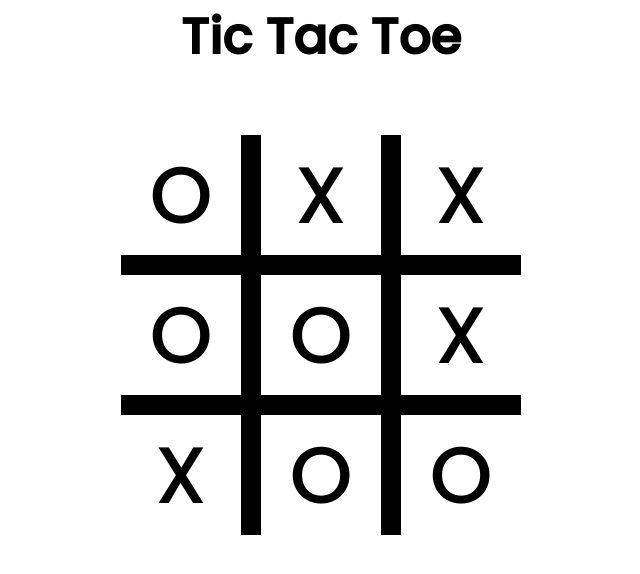
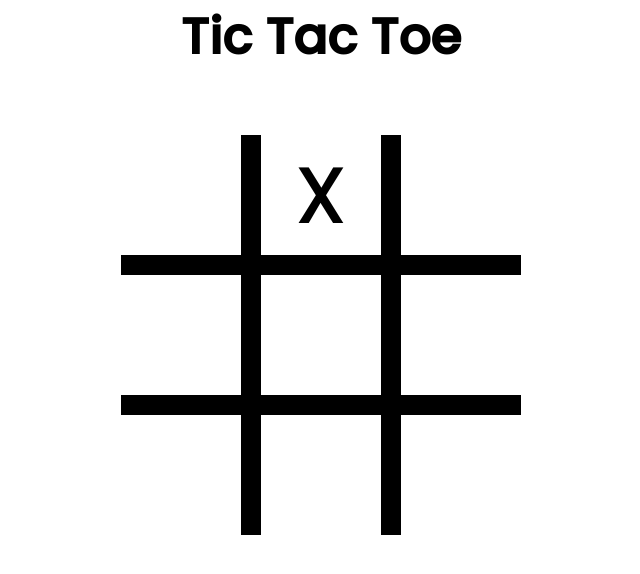
Before and after one commit to justinchang91/tic-tac-toe, a plain HTML site: page index.html in a window 1280 px wide. Shown: the whole page, without its empty margins (319-959 px from the left). Drawn offline with Linux system fonts and the light colour scheme.

Commit message:
Created and edited the gameBoard and gameState modules. Need to make the gameController module and add a function to allow user to edit the board

```diff
--- a/index.html
+++ b/index.html
@@ -10,19 +10,19 @@
         <h1 class="title">Tic Tac Toe</h1>
         <div class="board">
             <div class="row">
-                <div class="square">O</div>
-                <div class="square">X</div>
-                <div class="square">X</div>
+                <div class="square square0">O</div>
+                <div class="square square1">X</div>
+                <div class="square square2">X</div>
             </div>
             <div class="row">
-                <div class="square">O</div>
-                <div class="square">O</div>
-                <div class="square">X</div>
+                <div class="square square3">O</div>
+                <div class="square square4">O</div>
+                <div class="square square5">X</div>
             </div>
             <div class="row">
-                <div class="square">X</div>
-                <div class="square">O</div>
-                <div class="square">O</div>
+                <div class="square square6">X</div>
+                <div class="square square7">O</div>
+                <div class="square square8">O</div>
             </div>
         </div>
     </body>
--- a/main.js
+++ b/main.js
@@ -1,15 +1,52 @@
-/* Initialize the game board object*/
+/* Initialize the game board object as a module */
 
 const gameBoard = (function(){
 
-    // Initialize the gameboard array as private variable
-    let _board = ["O", "O", "O", "O", "O", "O", "O", "O", "O"];
+    let _board = ["", "", "", "", "", "", "", "", ""];
 
-    // Displays the contents inside board array onto HTML
     function displayBoardContentToScreen() {
-
+        for (let i = 0; i < 9; i++) {
+            const square = document.querySelector(`.square${i}`);
+            square.textContent = _board[i];
+        }
     }
 
-    // Return object
-    return {};
+    function editBoardArray(playerSymbol, boardIndex) {
+        _board[boardIndex] = playerSymbol;
+    }
+
+    function getBoardArray() {
+        return _board;
+    }
+
+    return {displayBoardContentToScreen, editBoardArray, getBoardArray};
+
 })();
+
+
+/* Initialize the game state object as a module */
+
+const gameState = (function(){
+
+    let _turn = "user";
+
+    function gameOver() {
+        return !gameBoard.getBoardArray().includes("");
+    }
+
+    function changeTurn() {
+        _turn = _turn == "user" ? "computer" : "user";
+    }
+
+    function getTurn() {
+        return _turn;
+    }
+
+    return {gameOver, changeTurn, getTurn};
+
+
+})();
+
+gameBoard.editBoardArray("X", 1);
+gameBoard.displayBoardContentToScreen();
+console.log(gameState.gameOver());
```
